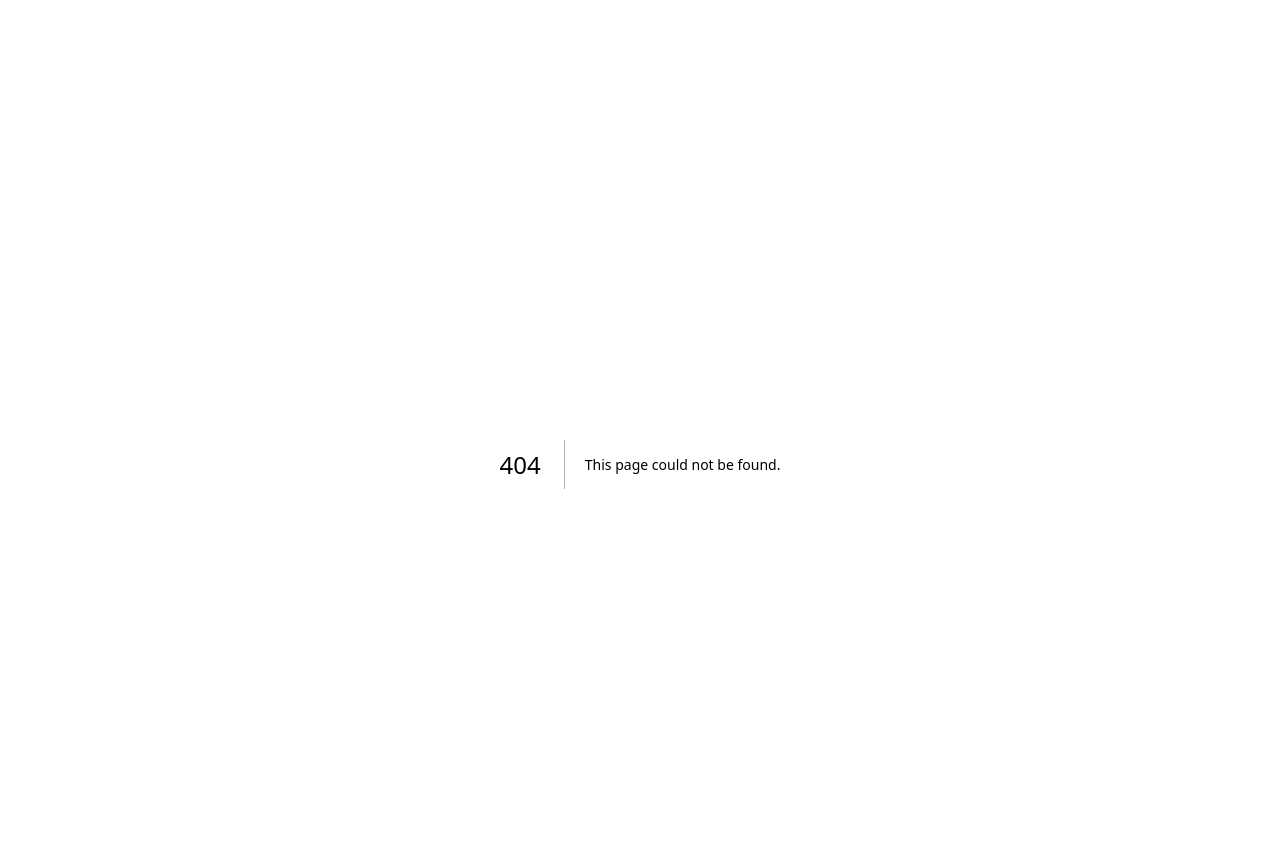
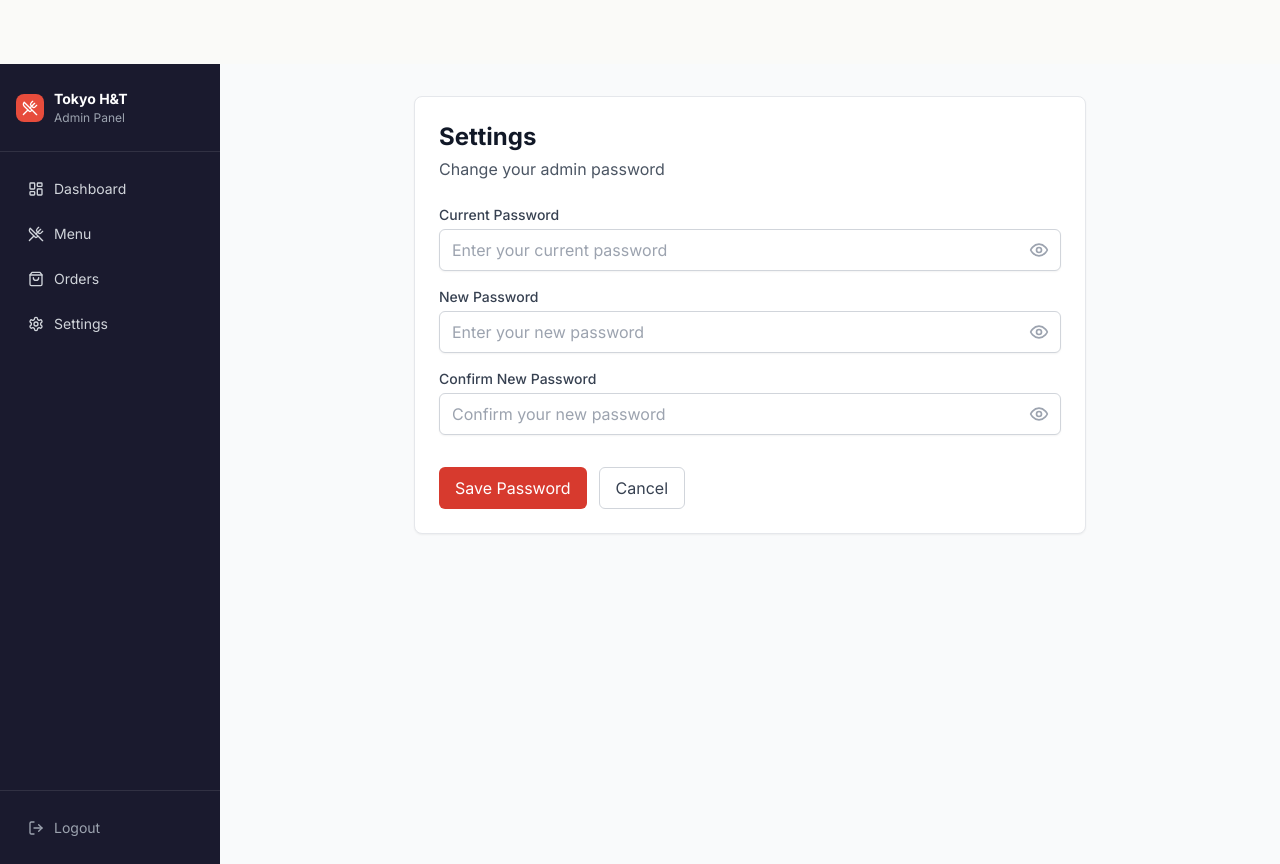
Before and after one commit to ouday010/tokyo-restaurant, a Next.js app in the folder frontend/: page /admin/settings in a window 1280 px wide. Before the commit this address had no page. Built offline with nearby package versions, Linux system fonts and the light colour scheme.

Commit message:
add change password feature

```diff
--- a/frontend/src/app/admin/layout.js
+++ b/frontend/src/app/admin/layout.js
@@ -3,7 +3,7 @@
 import { useState, useEffect } from 'react';
 import { useRouter } from 'next/navigation';
 import Link from 'next/link';
-import { LayoutDashboard, UtensilsCrossed, ShoppingBag, LogOut, Menu, X } from 'lucide-react';
+import { LayoutDashboard, UtensilsCrossed, ShoppingBag, LogOut, Menu, X, Settings } from 'lucide-react';
 
 export default function AdminLayout({ children }) {
   const [sidebarOpen, setSidebarOpen] = useState(false);
@@ -26,6 +26,7 @@ export default function AdminLayout({ children }) {
     { href: '/admin/dashboard', icon: LayoutDashboard, label: 'Dashboard' },
     { href: '/admin/menu', icon: UtensilsCrossed, label: 'Menu' },
     { href: '/admin/orders', icon: ShoppingBag, label: 'Orders' },
+    { href: '/admin/settings', icon: Settings, label: 'Settings' },
   ];
 
   const sidebarStyle = isMobile ? {
--- /dev/null
+++ b/frontend/src/app/admin/settings/page.js
@@ -0,0 +1,193 @@
+import { useState } from 'react';
+import { useRouter } from 'next/navigation';
+import { toast } from 'react-hot-toast';
+import { Eye, EyeOff, Loader2 } from 'lucide-react';
+
+export default function SettingsPage() {
+  const router = useRouter();
+  const [loading, setLoading] = useState(false);
+  const [showCurrent, setShowCurrent] = useState(false);
+  const [showNew, setShowNew] = useState(false);
+  const [showConfirm, setShowConfirm] = useState(false);
+
+  const [formData, setFormData] = useState({
+    currentPassword: '',
+    newPassword: '',
+    confirmPassword: ''
+  });
+
+  const handleChange = (e) => {
+    setFormData(prev => ({
+      ...prev,
+      [e.target.name]: e.target.value
+    }));
+  };
+
+  const handleSubmit = async (e) => {
+    e.preventDefault();
+
+    if (formData.newPassword !== formData.confirmPassword) {
+      toast.error('New passwords do not match');
+      return;
+    }
+
+    if (formData.newPassword.length < 6) {
+      toast.error('New password must be at least 6 characters long');
+      return;
+    }
+
+    setLoading(true);
+
+    try {
+      const response = await fetch('/api/admin/change-password', {
+        method: 'POST',
+        headers: {
+          'Content-Type': 'application/json',
+          'Authorization': `Bearer ${localStorage.getItem('admin_token')}`
+        },
+        body: JSON.stringify({
+          currentPassword: formData.currentPassword,
+          newPassword: formData.newPassword
+        })
+      });
+
+      const data = await response.json();
+
+      if (!response.ok) {
+        throw new Error(data.error || 'Failed to change password');
+      }
+
+      toast.success('Password changed successfully');
+      setFormData({ currentPassword: '', newPassword: '', confirmPassword: '' });
+
+      // Redirect to dashboard after successful change
+      router.push('/admin/dashboard');
+
+    } catch (error) {
+      toast.error(error.message);
+    } finally {
+      setLoading(false);
+    }
+  };
+
+  return (
+    <div className="max-w-2xl mx-auto">
+      <div className="bg-white rounded-lg shadow-sm border border-gray-200 p-6">
+        <div className="mb-6">
+          <h1 className="text-2xl font-bold text-gray-900">Settings</h1>
+          <p className="text-gray-600 mt-1">Change your admin password</p>
+        </div>
+
+        <form onSubmit={handleSubmit} className="space-y-4">
+          <div>
+            <label htmlFor="currentPassword" className="block text-sm font-medium text-gray-700 mb-1">
+              Current Password
+            </label>
+            <div className="relative">
+              <input
+                type={showCurrent ? "text" : "password"}
+                id="currentPassword"
+                name="currentPassword"
+                value={formData.currentPassword}
+                onChange={handleChange}
+                required
+                className="w-full px-3 py-2 border border-gray-300 rounded-md shadow-sm focus:outline-none focus:ring-2 focus:ring-primary focus:border-transparent"
+                placeholder="Enter your current password"
+              />
+              <button
+                type="button"
+                className="absolute inset-y-0 right-0 pr-3 flex items-center"
+                onClick={() => setShowCurrent(!showCurrent)}
+              >
+                {showCurrent ? (
+                  <EyeOff className="h-5 w-5 text-gray-400" />
+                ) : (
+                  <Eye className="h-5 w-5 text-gray-400" />
+                )}
+              </button>
+            </div>
+          </div>
+
+          <div>
+            <label htmlFor="newPassword" className="block text-sm font-medium text-gray-700 mb-1">
+              New Password
+            </label>
+            <div className="relative">
+              <input
+                type={showNew ? "text" : "password"}
+                id="newPassword"
+                name="newPassword"
+                value={formData.newPassword}
+                onChange={handleChange}
+                required
+                minLength={6}
+                className="w-full px-3 py-2 border border-gray-300 rounded-md shadow-sm focus:outline-none focus:ring-2 focus:ring-primary focus:border-transparent"
+                placeholder="Enter your new password"
+              />
+              <button
+                type="button"
+                className="absolute inset-y-0 right-0 pr-3 flex items-center"
+                onClick={() => setShowNew(!showNew)}
+              >
+                {showNew ? (
+                  <EyeOff className="h-5 w-5 text-gray-400" />
+                ) : (
+                  <Eye className="h-5 w-5 text-gray-400" />
+                )}
+              </button>
+            </div>
+          </div>
+
+          <div>
+            <label htmlFor="confirmPassword" className="block text-sm font-medium text-gray-700 mb-1">
+              Confirm New Password
+            </label>
+            <div className="relative">
+              <input
+                type={showConfirm ? "text" : "password"}
+                id="confirmPassword"
+                name="confirmPassword"
+                value={formData.confirmPassword}
+                onChange={handleChange}
+                required
+                minLength={6}
+                className="w-full px-3 py-2 border border-gray-300 rounded-md shadow-sm focus:outline-none focus:ring-2 focus:ring-primary focus:border-transparent"
+                placeholder="Confirm your new password"
+              />
+              <button
+                type="button"
+                className="absolute inset-y-0 right-0 pr-3 flex items-center"
+                onClick={() => setShowConfirm(!showConfirm)}
+              >
+                {showConfirm ? (
+                  <EyeOff className="h-5 w-5 text-gray-400" />
+                ) : (
+                  <Eye className="h-5 w-5 text-gray-400" />
+                )}
+              </button>
+            </div>
+          </div>
+
+          <div className="flex gap-3 pt-4">
+            <button
+              type="submit"
+              disabled={loading}
+              className="flex items-center gap-2 px-4 py-2 bg-primary text-white rounded-md hover:bg-primary/90 focus:outline-none focus:ring-2 focus:ring-primary focus:ring-offset-2 disabled:opacity-50 disabled:cursor-not-allowed"
+            >
+              {loading && <Loader2 className="h-4 w-4 animate-spin" />}
+              Save Password
+            </button>
+
+            <button
+              type="button"
+              onClick={() => router.push('/admin/dashboard')}
+              className="px-4 py-2 border border-gray-300 text-gray-700 rounded-md hover:bg-gray-50 focus:outline-none focus:ring-2 focus:ring-gray-500 focus:ring-offset-2"
+            >
+              Cancel
+            </button>
+          </div>
+        </form>
+      </div>
+    </div>
+  );
+}
```
Also changed, not shown: 1 other file (tests, documents, lock files or other folders).
